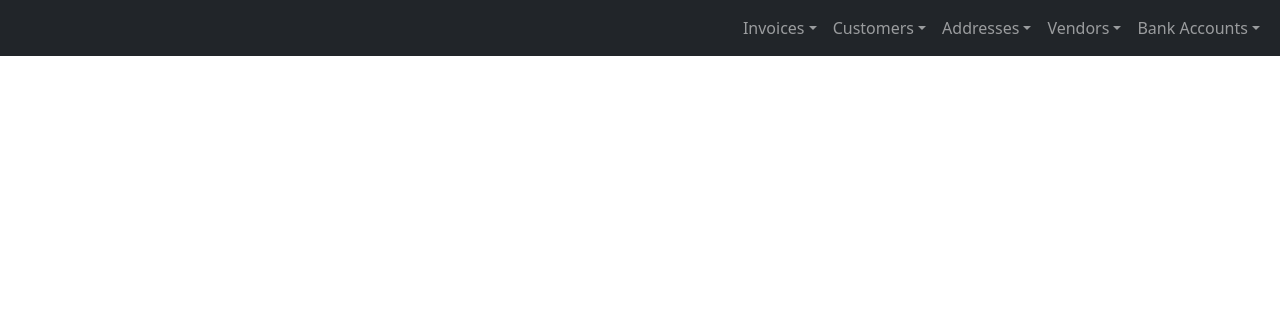
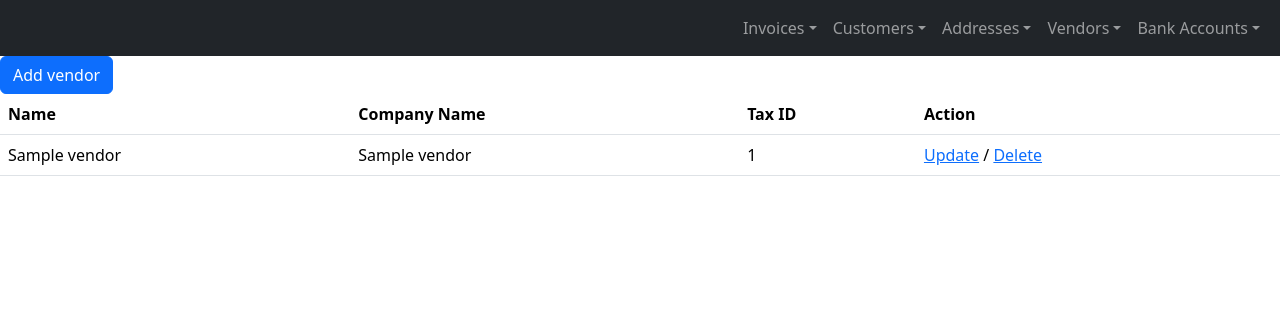
Before and after one commit to Segelzwerg/Rechnung, a Django app: page /vendors/ in a window 1280 px wide. Shown: the top 316 px of the page. Run offline with Django 5.2, Linux system fonts and the light colour scheme; tables that the repository leaves empty hold one stand-in row (values such as "Sample post"); parts of the project's set-up code (start-up, migrations or seed data) failed here and were passed over; some libraries are stand-ins or nearby versions.

Commit message:
implement vendor list

```diff
--- a/invoice/templates/invoice/vendor_list.html
+++ b/invoice/templates/invoice/vendor_list.html
@@ -2,5 +2,26 @@
 {% load django_bootstrap5 %}
 
 {% block content %}
-
+    {% bootstrap_button button_type="link" href="/vendor/add" content="Add vendor" %}
+    <table class="table">
+        <thead>
+        <tr>
+            <th scope="col">Name</th>
+            <th scope="col">Company Name</th>
+            <th scope="col">Tax ID</th>
+            <th scope="col">Action</th>
+        </tr>
+        </thead>
+        <tbody>
+        {% for vendor in vendor_list %}
+            <tr>
+                <td>{{ vendor.name }}</td>
+                <td>{{ vendor.company_name }}</td>
+                <td>{{ vendor.tax_id }}</td>
+                <td><a href="/vendor/{{ vendor.id }}/">Update</a> / <a href="/vendor/
+{{ vendor.id }}/delete/">Delete</a></td>
+            </tr>
+        {% endfor %}
+        </tbody>
+    </table>
 {% endblock content %}
```
